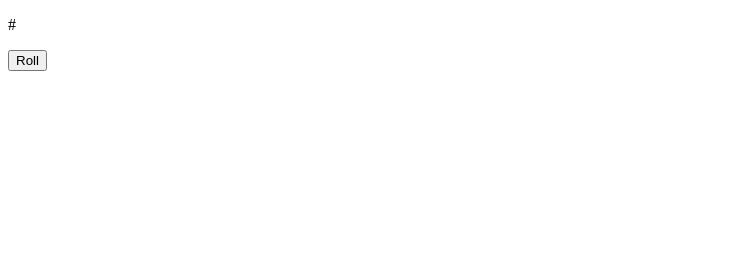
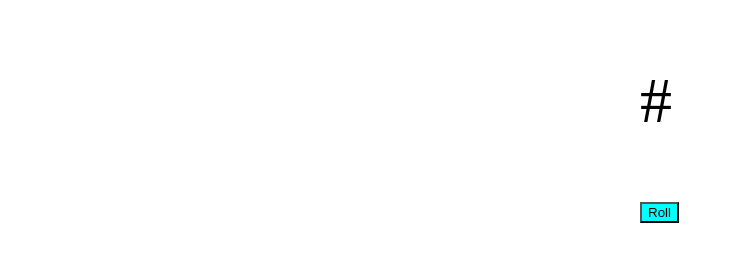
Before and after one commit to michaelerobertsjr/magic-dice, a plain HTML site: page index.html in a window 1280 px wide. Shown: the whole page, without its empty margins (0-734 px from the left). Drawn offline with nearby package versions, Linux system fonts and the light colour scheme.

Commit message:
adds index and style

```diff
--- a/index.html
+++ b/index.html
@@ -8,10 +8,12 @@
             crossorigin="anonymous">
         </script>
 
+        <link rel="stylesheet" type="text/css" href="style.css">
+
     </head>
     <body>
-        <div>
-            <p id='diceOne'>#</p>
+        <div class ='diceContainer'>
+            <p id='diceOne' class='die' >#</p>
             <button id="rollButton">Roll</button>
         </div>
 
--- /dev/null
+++ b/style.css
@@ -0,0 +1,17 @@
+
+
+.diceContainer {
+    background-color: brown;
+    margin: 0% 50% 0% 50%;
+}
+
+.die {
+    font-size: 64px;
+    text-align: center;
+    background-color: yellow;
+}
+
+#rollButton {
+    background-color: aqua;
+    margin: 50%;
+}
```
